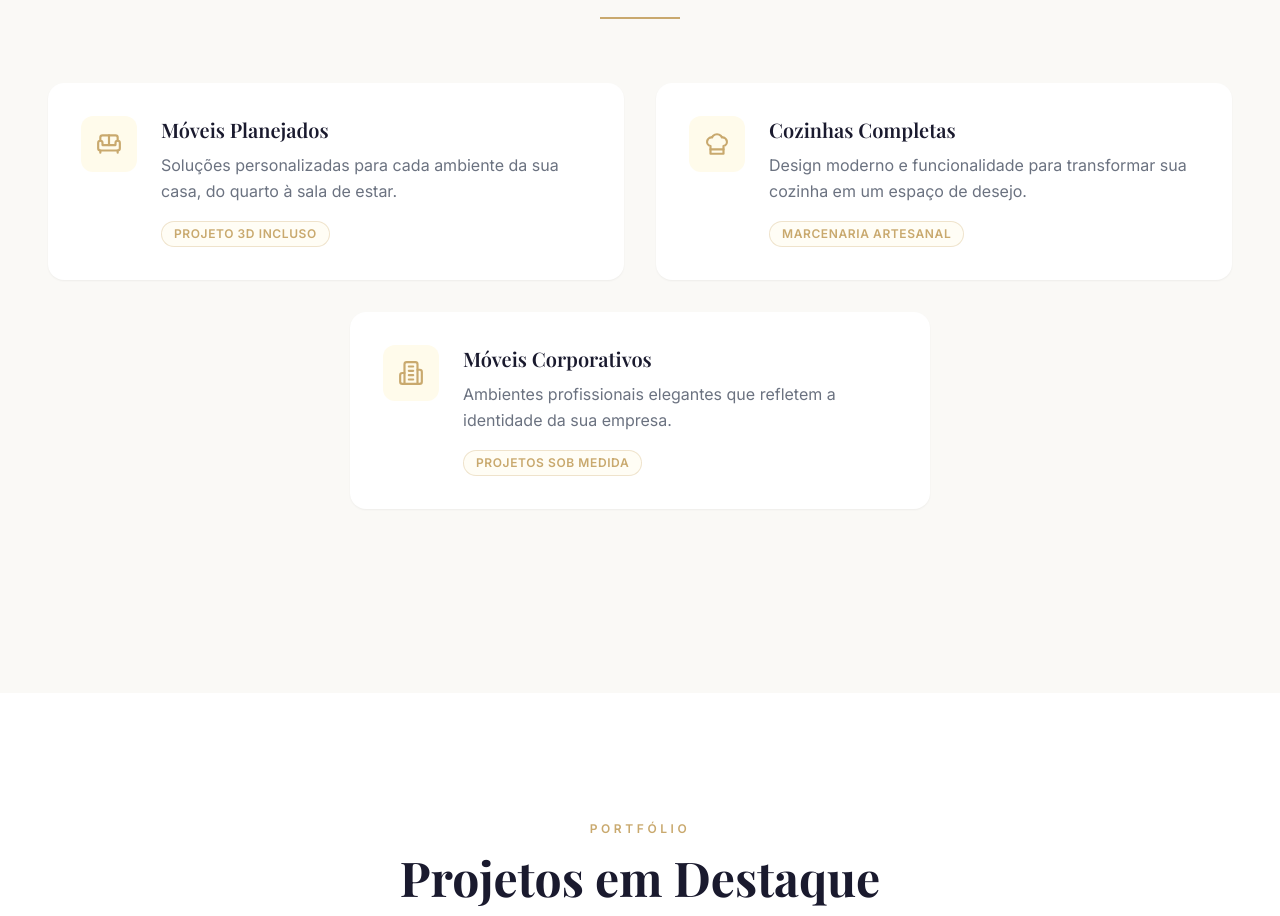
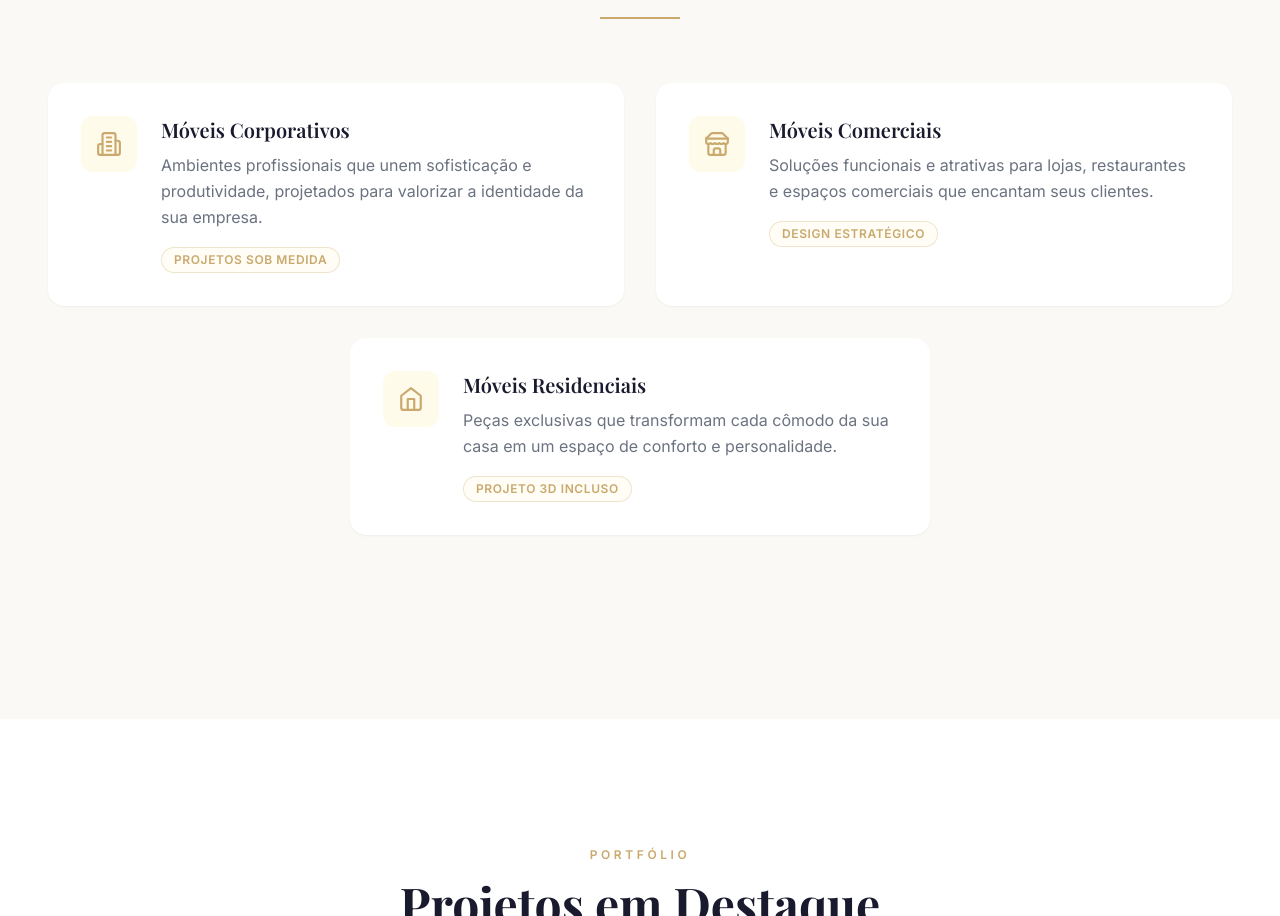
Before and after one commit to Leoz0440/sitesitesite, a React (Vite) app: page / in a window 1280 px wide. Shown: the part 1063-1979 px from the top of the page. Built offline with nearby package versions, Linux system fonts and the light colour scheme; a web font is replaced by a local one.

Commit message:
atualização: alterações no Services

```diff
--- a/src/components/sections/Services.tsx
+++ b/src/components/sections/Services.tsx
@@ -1,25 +1,25 @@
 import { motion } from 'framer-motion';
-import { Sofa, ChefHat, Building2, Wrench } from 'lucide-react';
+import { Building2, Store, Home } from 'lucide-react';
 import { useScrollAnimation } from '../../hooks/useScrollAnimation';
 
 const services = [
   {
-    icon: Sofa,
-    title: 'Móveis Planejados',
-    description: 'Soluções personalizadas para cada ambiente da sua casa, do quarto à sala de estar.',
-    detail: 'Projeto 3D incluso',
+    icon: Building2,
+    title: 'Móveis Corporativos',
+    description: 'Ambientes profissionais que unem sofisticação e produtividade, projetados para valorizar a identidade da sua empresa.',
+    detail: 'Projetos sob medida',
   },
   {
-    icon: ChefHat,
-    title: 'Cozinhas Completas',
-    description: 'Design moderno e funcionalidade para transformar sua cozinha em um espaço de desejo.',
-    detail: 'Marcenaria artesanal',
+    icon: Store,
+    title: 'Móveis Comerciais',
+    description: 'Soluções funcionais e atrativas para lojas, restaurantes e espaços comerciais que encantam seus clientes.',
+    detail: 'Design estratégico',
   },
   {
-    icon: Building2,
-    title: 'Móveis Corporativos',
-    description: 'Ambientes profissionais elegantes que refletem a identidade da sua empresa.',
-    detail: 'Projetos sob medida',
+    icon: Home,
+    title: 'Móveis Residenciais',
+    description: 'Peças exclusivas que transformam cada cômodo da sua casa em um espaço de conforto e personalidade.',
+    detail: 'Projeto 3D incluso',
     horizontalLayout: true,
   },
 ];
```
